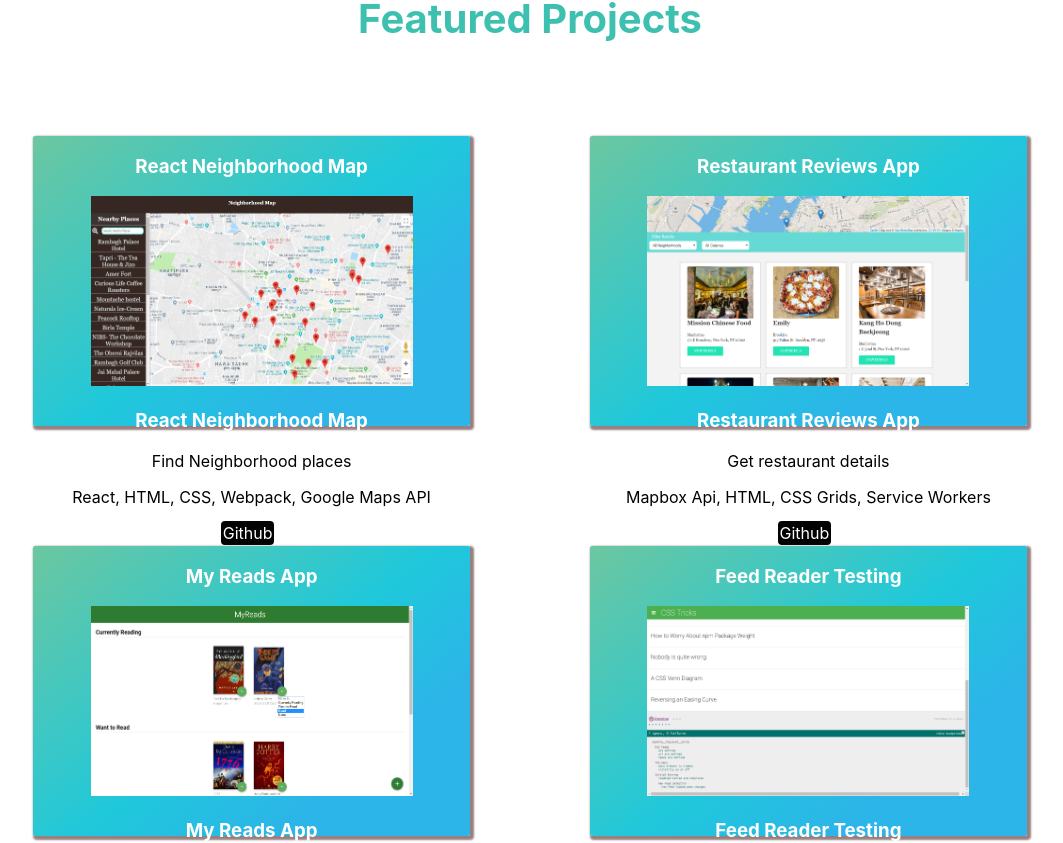
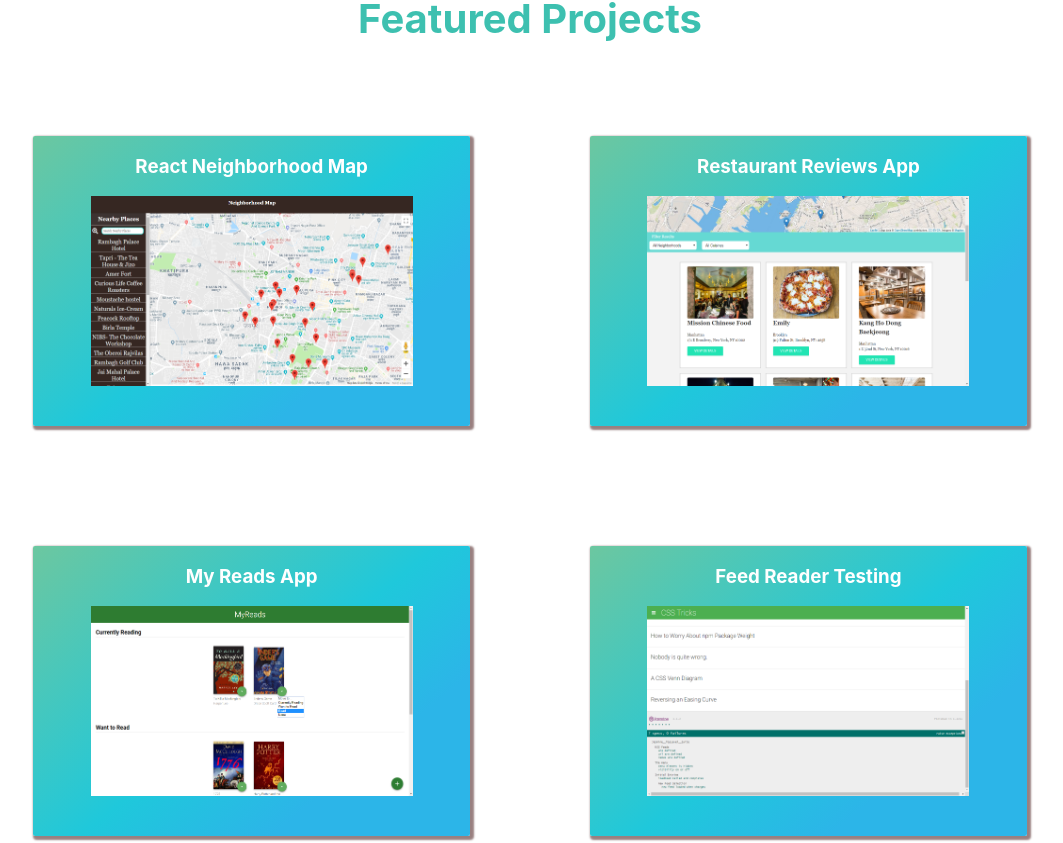
Before and after one commit to Ckbhatia/Portfolio, a React (Create React App) app: page / in a window 1280 px wide. Shown: the part 1013-1856 px from the top of the page, without its empty margins (110-1173 px from the left). Built offline with nearby package versions, Linux system fonts and the light colour scheme.

Commit message:
style: add style for 3D flip

```diff
--- a/src/App.css
+++ b/src/App.css
@@ -1,4 +1,8 @@
-/*------------ NavBar ------------*/
+/*------------- Experiment Ground ---------*/
+
+/*--- Note: this is for experiment some features  ---*/
+
+/*------------ NavBa ------------*/
 
 #nav {
     list-style-type: none;
@@ -42,7 +46,7 @@ h1 {
   font-size: 2em;
 }
 
-/*  heading  */
+/*  Heading  */
 
 .intro > h2 {
   color: rgb(61, 192, 176);
@@ -113,6 +117,50 @@ h2 {
   font-size: 30pt;
 }
 
+.projText {
+  color: white;
+  font-size: 1em;
+}
+
+/*----------- Transition effect  --------------*/
+.prj {
+  background-color: transparent;
+  width: 300px;
+  height: 200px;
+  perspective: 1000px;
+}
+
+/* position the front and back side */
+.prj {
+  position: relative;
+  width: 100%;
+  height: 100%;
+  text-align: center;
+  transition: transform 0.8s;
+  transform-style: preserve-3d;
+}
+
+/* Flip when you move the mouse over the flip box container */
+.project:hover .prj {
+  transform: rotateY(180deg);
+}
+
+/* Position the front and back side */
+.project-front, .project-back {
+  position: absolute;
+  width: 100%;
+  height: 100%;
+  backface-visibility: hidden;
+}
+
+/* Style the back side */
+.project-back {
+  background-color: rgb(123, 126, 129);
+  color: white;
+  border-radius: 4px;
+  transform: rotateY(180deg);
+}
+
 /*Figcaption Testing*/
 
 
@@ -134,7 +182,7 @@ h2 {
 
 /*  BUtton 2 (LIVE)  */
 .btn2 {
-  color: crimson;
+  color: white;
   font-weight: bold;
   cursor: pointer;
   padding: 2px;
@@ -143,7 +191,7 @@ h2 {
   margin-left: 4px;
 }
 .btn2:hover {
-  color: white;
+  color: rgba(255, 0, 0, 0.815);
 }
 
 
```
